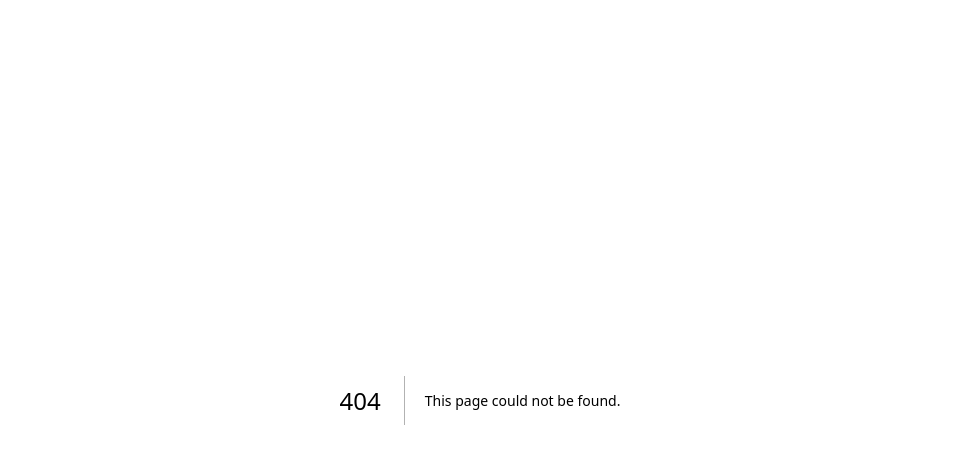
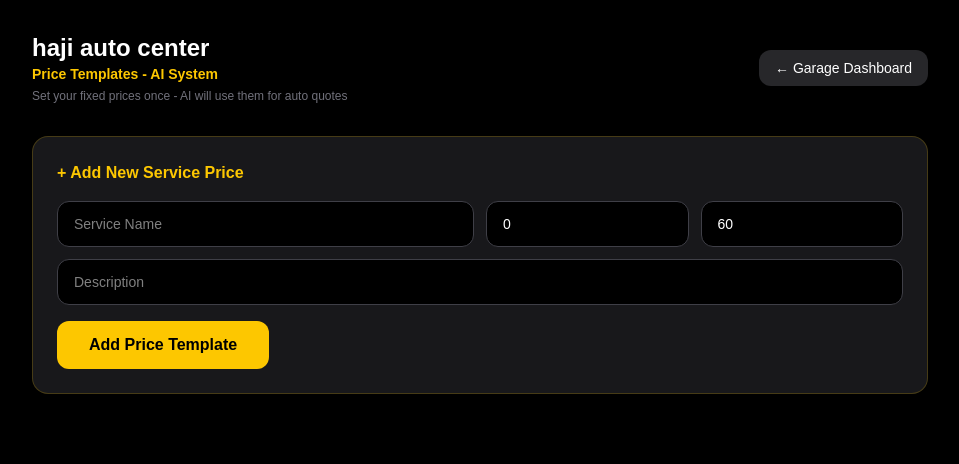
Before and after one commit to ayaan41/ai-garage, a Next.js app: page /garage/prices in a window 1280 px wide. Before the commit this address had no page. Shown: the top 464 px of the page, without its empty margins (160-1119 px from the left). Built offline with nearby package versions, Linux system fonts and the light colour scheme; no server answers; the database is empty.

Commit message:
Add garage price templates page

```diff
--- /dev/null
+++ b/src/app/garage/prices/page.tsx
@@ -0,0 +1,35 @@
+"use client";
+import { useEffect, useState } from "react";
+import { createClient } from "@supabase/supabase-js";
+const supabase = createClient(process.env.NEXT_PUBLIC_SUPABASE_URL!, process.env.NEXT_PUBLIC_SUPABASE_ANON_KEY!);
+type Template = { id?: string; garage_name: string; service_name: string; price: number; duration_minutes: number; description: string; };
+export default function PriceTemplatesPage() {
+  const [templates, setTemplates] = useState<Template[]>([]);
+  const [loading, setLoading] = useState(true);
+  const [newService, setNewService] = useState({ service_name: "", price: 0, duration_minutes: 60, description: "" });
+  const fetchTemplates = async () => {
+    setLoading(true);
+    const { data } = await supabase.from("garage_price_templates").select("*").eq("garage_name", "haji auto center").order("service_name");
+    if (data) setTemplates(data); setLoading(false);
+  };
+  useEffect(() => { fetchTemplates(); }, []);
+  const addTemplate = async () => {
+    if (!newService.service_name || !newService.price) { alert("Service name and price required"); return; }
+    const { error } = await supabase.from("garage_price_templates").insert({ garage_name: "haji auto center", ...newService });
+    if (error) { alert(error.message); return; }
+    setNewService({ service_name: "", price: 0, duration_minutes: 60, description: "" }); fetchTemplates();
+  };
+  const deleteTemplate = async (id: string) => {
+    if (!confirm("Delete?")) return; await supabase.from("garage_price_templates").delete().eq("id", id); fetchTemplates();
+  };
+  const updatePrice = async (id: string, newPrice: number) => {
+    await supabase.from("garage_price_templates").update({ price: newPrice }).eq("id", id); fetchTemplates();
+  };
+  return (
+    <div className="min-h-screen bg-black text-white p-4 md:p-8"><div className="max-w-4xl mx-auto">
+      <div className="flex justify-between items-center mb-8"><div><h1 className="text-2xl font-bold">haji auto center</h1><p className="text-yellow-400 text-sm font-bold">Price Templates - AI System</p><p className="text-zinc-500 text-xs mt-1">Set your fixed prices once - AI will use them for auto quotes</p></div><a href="/garage" className="px-4 py-2 bg-zinc-800 rounded-xl text-sm">← Garage Dashboard</a></div>
+      <div className="bg-zinc-900 rounded-2xl p-6 border border-yellow-400/20 mb-8"><h2 className="font-bold text-yellow-400 mb-4">+ Add New Service Price</h2><div className="grid grid-cols-1 md:grid-cols-4 gap-3"><input value={newService.service_name} onChange={e=>setNewService({...newService, service_name: e.target.value})} placeholder="Service Name" className="bg-black border border-zinc-700 rounded-xl px-4 py-3 text-sm col-span-2" /><input type="number" value={newService.price} onChange={e=>setNewService({...newService, price: parseFloat(e.target.value)||0})} placeholder="Price £" className="bg-black border border-zinc-700 rounded-xl px-4 py-3 text-sm" /><input type="number" value={newService.duration_minutes} onChange={e=>setNewService({...newService, duration_minutes: parseInt(e.target.value)||60})} placeholder="Mins" className="bg-black border border-zinc-700 rounded-xl px-4 py-3 text-sm" /></div><input value={newService.description} onChange={e=>setNewService({...newService, description: e.target.value})} placeholder="Description" className="w-full mt-3 bg-black border border-zinc-700 rounded-xl px-4 py-3 text-sm" /><button onClick={addTemplate} className="mt-4 w-full md:w-auto px-8 py-3 bg-yellow-400 text-black rounded-xl font-bold">Add Price Template</button></div>
+      {loading ? <p className="text-zinc-500">Loading...</p> : (<div className="space-y-3">{templates.map(t=>(<div key={t.id} className="bg-zinc-900 rounded-xl p-4 border border-zinc-800 flex justify-between items-center"><div><p className="font-bold">{t.service_name}</p><p className="text-xs text-zinc-500">{t.description} • {t.duration_minutes} mins</p></div><div className="flex items-center gap-3"><div className="flex items-center gap-2 bg-black border border-zinc-700 rounded-xl px-3 py-2"><span className="text-xs">£</span><input type="number" defaultValue={t.price} onBlur={e=>updatePrice(t.id!, parseFloat(e.target.value))} className="bg-transparent w-16 text-sm font-bold" /></div><button onClick={()=>deleteTemplate(t.id!)} className="w-8 h-8 bg-red-500/20 text-red-400 rounded-full text-xs">✕</button></div></div>))}</div>)}
+    </div></div>
+  );
+}
```
